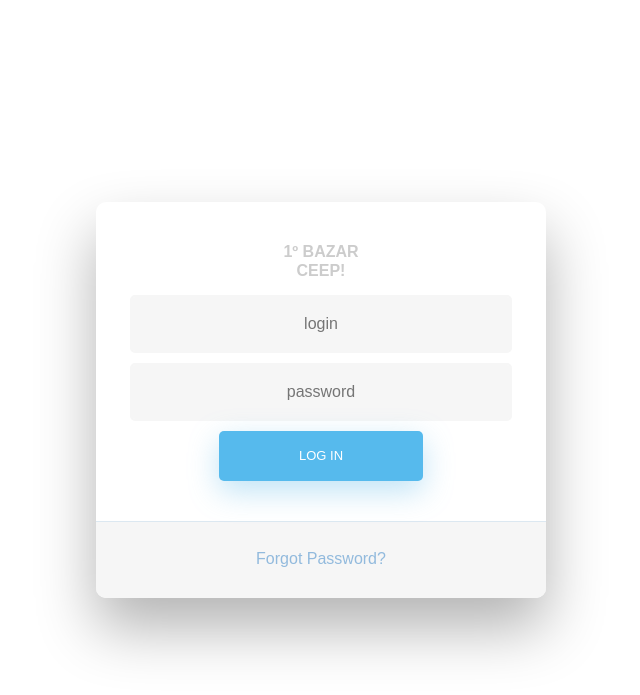
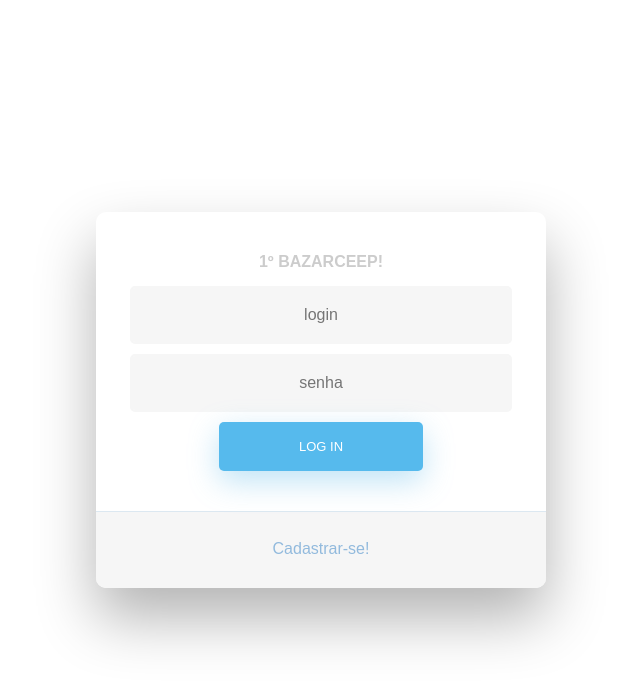
Before and after one commit to fabiogiacomel/bazar, a PHP site: page /cadastro/login.php in a window 1280 px wide. Shown: the top 695 px of the page, without its empty margins (319-959 px from the left). Run offline with PHP 8.4, Linux system fonts and the light colour scheme; some libraries are stand-ins or nearby versions.

Commit message:
detalhes login

```diff
--- a/cadastro/login.php
+++ b/cadastro/login.php
@@ -281,21 +281,20 @@ input[type=text]:placeholder {
 
     <!-- Icon -->
     <div class="fadeIn first">
-    <h2>1º <span>Bazar</span><br>CEEP!</h2>
+    <h2>1º <span>Bazar</span>CEEP!</h2>
     </div>
 
     <!-- Login Form -->
     <form>
       <input type="text" id="login" class="fadeIn second" name="login" placeholder="login">
-      <input type="text" id="password" class="fadeIn third" name="login" placeholder="password">
+      <input type="text" id="senha" class="fadeIn third" name="login" placeholder="senha">
       <input type="submit" class="fadeIn fourth" value="Log In">
     </form>
 
     <!-- Remind Passowrd -->
     <div id="formFooter">
-      <a class="underlineHover" href="#">Forgot Password?</a>
+      <a class="underlineHover" href="#">Cadastrar-se!</a>
     </div>
-
   </div>
 </div>
 <script type="text/javascript">
```
